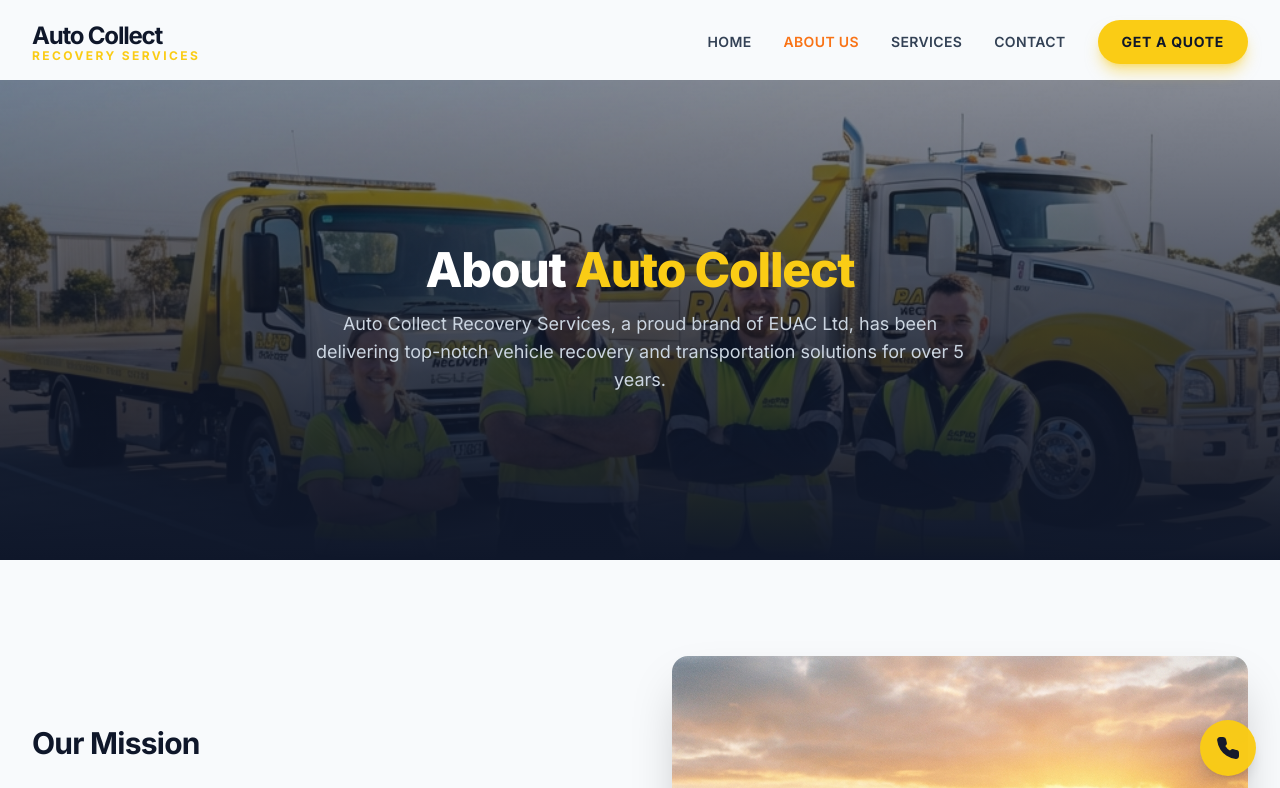
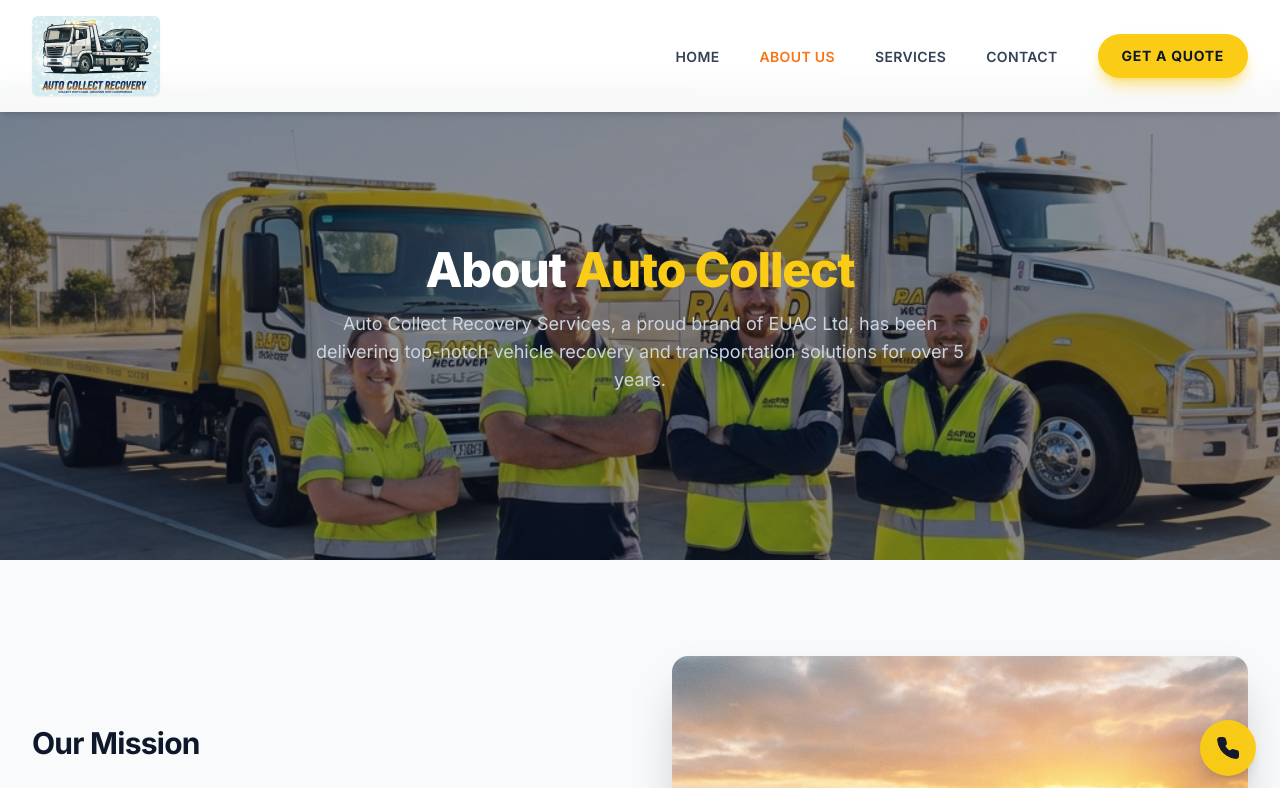
Before and after one commit to balajiprojects049-art/Auto-Collect-Recovery, a React (Vite) app: page /about in a window 1280 px wide. Shown: the top 788 px of the page. Built offline with nearby package versions, Linux system fonts and the light colour scheme.

Commit message:
Update project assets and configuration

```diff
--- a/src/components/Footer.jsx
+++ b/src/components/Footer.jsx
@@ -6,7 +6,9 @@
         <footer className="bg-brand-dark text-slate-300 pt-16 pb-8">
             <div className="container-custom grid md:grid-cols-4 gap-12 mb-12">
                 <div>
-                    <h3 className="text-white text-2xl font-bold mb-4">Auto Collect <span className="text-brand-yellow">Recovery</span></h3>
+                    <Link to="/" className="inline-block mb-6">
+                        <img src="/images/auto-collect-logo.jpg" alt="Auto Collect Recovery" className="h-20 w-auto rounded-xl" />
+                    </Link>
                     <p className="text-sm leading-relaxed mb-6">
                         Professional vehicle recovery and transportation services across the UK. Available 24/7 for emergencies.
                     </p>
--- a/src/components/Header.jsx
+++ b/src/components/Header.jsx
@@ -26,31 +26,46 @@
     ];
 
     return (
-        <header className={`fixed w-full z-50 transition-all duration-300 ${scrolled ? 'bg-white/95 backdrop-blur-md shadow-md py-3' : 'bg-transparent py-5'}`}>
+        <header className="fixed w-full z-50 transition-all duration-300 bg-white/95 backdrop-blur-md shadow-md py-4">
             <div className="container-custom flex justify-between items-center">
-                <Link to="/" className="text-2xl font-bold font-sans tracking-tighter text-brand-dark flex flex-col group">
-                    <span className="group-hover:text-brand-orange transition-colors">Auto Collect</span>
-                    <span className="text-brand-yellow text-xs font-bold tracking-[0.2em] -mt-1 uppercase">Recovery Services</span>
+                <Link to="/" className="flex items-center group" aria-label="Auto Collect Recovery">
+                    <img
+                        src="/images/auto-collect-logo.jpg"
+                        alt="Auto Collect Recovery logo"
+                        className="h-16 md:h-20 w-auto rounded-md shadow-sm transition-transform duration-200 ease-out hover:scale-105 hover:-translate-y-1 hover:shadow-lg focus:outline-none focus:ring-2 focus:ring-brand-yellow/50 cursor-pointer"
+                    />
                 </Link>
 
                 {/* Desktop Nav */}
-                <nav className="hidden md:flex items-center gap-8">
+                <nav className="hidden md:flex items-center gap-8" aria-label="Primary Navigation">
+                    <ul className="flex items-center gap-6">
                         {navLinks.map((link) => (
+                            <li key={link.name}>
                                 <Link
-                            key={link.name}
                                     to={link.path}
-                            className={`font-semibold text-sm uppercase tracking-wide hover:text-brand-orange transition-colors ${location.pathname === link.path ? 'text-brand-orange' : 'text-slate-700'}`}
+                                    className={`font-semibold text-sm uppercase tracking-wide hover:text-brand-orange transition-colors focus:outline-none px-2 py-1 rounded ${location.pathname === link.path
+                                        ? 'text-brand-orange'
+                                        : 'text-slate-700'
+                                        }`}
                                 >
                                     {link.name}
                                 </Link>
+                            </li>
                         ))}
+                    </ul>
                     <Link to="/quote" className="btn-primary flex items-center gap-2 text-sm font-bold uppercase tracking-wider shadow-brand-yellow/50">
                         Get a Quote
                     </Link>
                 </nav>
 
                 {/* Mobile Toggle */}
-                <button className="md:hidden text-brand-dark hover:text-brand-orange transition-colors" onClick={() => setIsOpen(!isOpen)}>
+                <button
+                    className="md:hidden transition-colors text-brand-dark hover:text-brand-orange p-2 rounded focus:outline-none focus:ring-2 focus:ring-brand-yellow/60"
+                    onClick={() => setIsOpen(!isOpen)}
+                    aria-controls="mobile-menu"
+                    aria-expanded={isOpen}
+                    aria-label={isOpen ? 'Close menu' : 'Open menu'}
+                >
                     {isOpen ? <X size={28} /> : <Menu size={28} />}
                 </button>
             </div>
@@ -62,6 +77,7 @@
                         initial={{ opacity: 0, height: 0 }}
                         animate={{ opacity: 1, height: 'auto' }}
                         exit={{ opacity: 0, height: 0 }}
+                        id="mobile-menu"
                         className="md:hidden bg-white border-t border-slate-100 shadow-xl overflow-hidden"
                     >
                         <div className="flex flex-col p-6 gap-6">
@@ -69,7 +85,7 @@
                                 <Link
                                     key={link.name}
                                     to={link.path}
-                                    className={`text-lg font-semibold ${location.pathname === link.path ? 'text-brand-orange' : 'text-slate-700'}`}
+                                    className={`text-lg font-semibold ${location.pathname === link.path ? 'text-brand-orange' : 'text-slate-700'} focus:outline-none rounded px-2 py-1`}
                                 >
                                     {link.name}
                                 </Link>
--- a/src/pages/About.jsx
+++ b/src/pages/About.jsx
@@ -9,7 +9,6 @@
             <div className="bg-brand-dark py-32 relative overflow-hidden min-h-[60vh] flex items-center">
                 <div className="absolute inset-0 z-0">
                     <img src="/images/about-hero.png" alt="About Hero" className="w-full h-full object-cover object-[center_35%] opacity-50" />
-                    <div className="absolute inset-0 bg-gradient-to-t from-brand-dark via-brand-dark/50 to-transparent"></div>
                 </div>
 
                 <div className="container-custom relative z-10 text-center">
--- a/src/pages/Services.jsx
+++ b/src/pages/Services.jsx
@@ -9,7 +9,6 @@
             <div className="bg-brand-dark py-32 relative overflow-hidden min-h-[60vh] flex items-center">
                 <div className="absolute inset-0 z-0">
                     <img src="/images/services-hero.png" alt="Services Hero" className="w-full h-full object-cover object-[center_35%] opacity-50" />
-                    <div className="absolute inset-0 bg-gradient-to-t from-brand-dark via-brand-dark/50 to-transparent"></div>
                 </div>
 
                 <div className="container-custom relative z-10 text-center">
```
Also changed, not shown: public/images/auto-collect-logo.jpg (added). Lines whose indentation alone changed are shown as unchanged.
